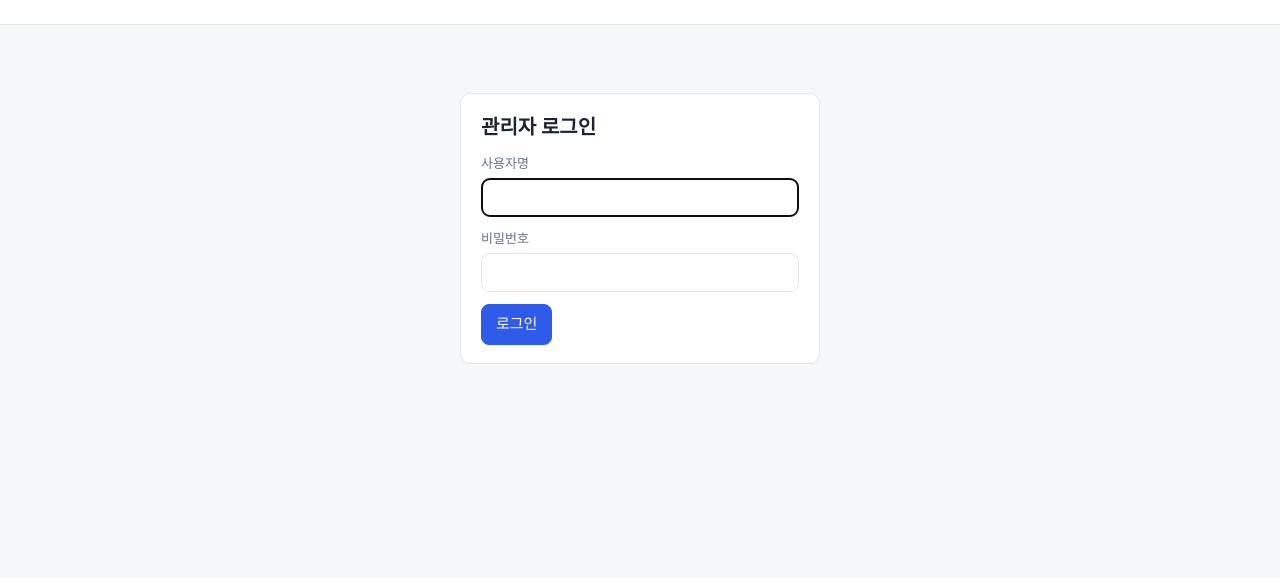
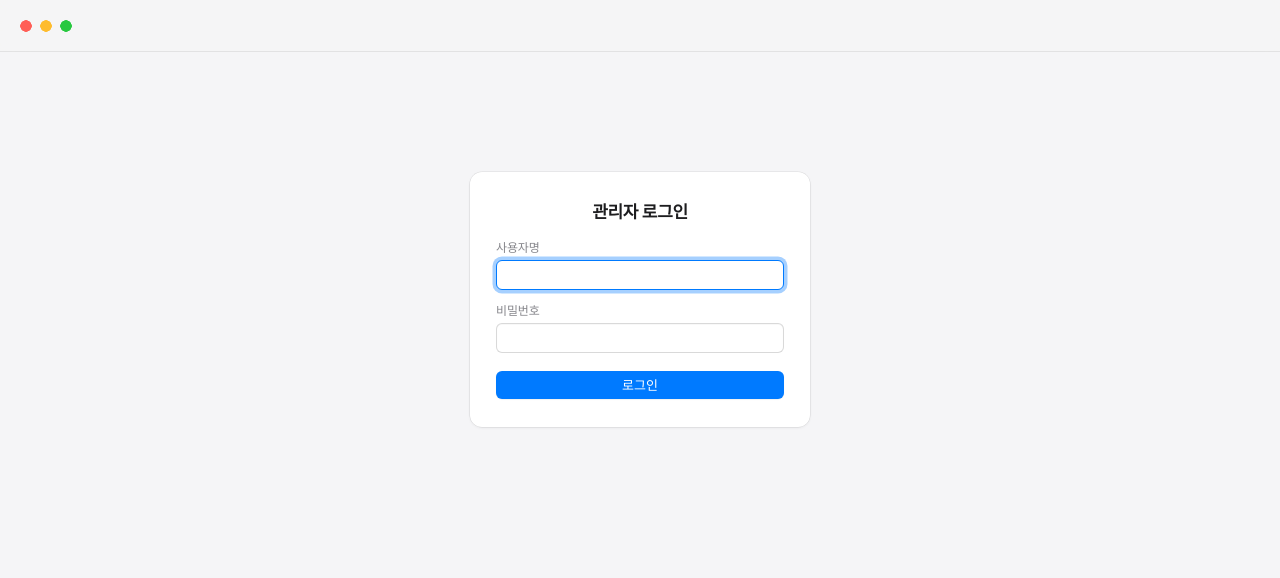
Before and after one commit to KIMSANGHYEON93/blog-automation, a Python web app: template src/interface/web/templates/login.html in a window 1280 px wide. Shown: the top 578 px of the page. Run offline with Jinja, Linux system fonts and the light colour scheme; the template is opened without the code that fills it, so the values that code supplies are empty.

Commit message:
feat(web): 대시보드 macOS 스타일 UI와 상세 화면 본문 표시
- CSS만 교체: 반투명 툴바·신호등, 묶음 카드, 시스템 색, 줄무늬 목록,
  다크 모드 자동 대응. CSP(script-src none, data: 불가) 안에서 CSS만 사용
- 상세 화면에 마크다운 원문 본문 카드 추가(Jinja 이스케이프).
  PostSummary.body_markdown 필드 추가(기본값 있어 기존 생성 호환)

Co-Authored-By: Claude Opus 5.5 (1M context) <noreply@anthropic.com>

```diff
--- a/src/application/use_cases/list_posts.py
+++ b/src/application/use_cases/list_posts.py
@@ -30,6 +30,7 @@ class PostSummary:
     error_message: str
     meta_description: str
     blockers: tuple[str, ...]
+    body_markdown: str = ""
 
     @property
     def can_publish(self) -> bool:
@@ -58,6 +59,7 @@ def summarize(post: Post) -> PostSummary:
         error_message=post.error_message,
         meta_description=content.meta_description if content else "",
         blockers=tuple(publish_blockers(post)),
+        body_markdown=(content.body_markdown or "") if content else "",
     )
 
 
--- a/src/interface/web/static/dashboard.css
+++ b/src/interface/web/static/dashboard.css
@@ -1,55 +1,159 @@
+/* macOS 시스템 UI 톤 — System Settings·Finder 기준. CSP상 인라인 스타일·data: 아이콘 없이 CSS만 쓴다. */
 :root {
-  --bg: #f6f7f9; --card: #fff; --text: #1d2330; --muted: #667085; --line: #e4e7ec;
-  --accent: #2f5bea; --ok: #16794c; --warn: #b54708; --err: #b42318; --info: #175cd3;
+  --bg: #ececec; --window: #f5f5f7; --card: #fff; --text: #1d1d1f; --muted: #86868b;
+  --line: rgba(0, 0, 0, .08); --fill: rgba(0, 0, 0, .05); --stripe: rgba(0, 0, 0, .025);
+  --toolbar: rgba(246, 246, 246, .8);
+  --accent: #007aff; --ok: #28a745; --warn: #c77700; --err: #ff3b30; --info: #007aff;
+  --ring: 0 0 0 3.5px rgba(0, 122, 255, .35);
+  --shadow: 0 0 0 .5px rgba(0, 0, 0, .1), 0 1px 3px rgba(0, 0, 0, .06);
+  --control: rgba(0, 0, 0, .15);
+  color-scheme: light dark;
 }
+@media (prefers-color-scheme: dark) {
+  :root {
+    --bg: #1e1e1e; --window: #232323; --card: #2c2c2e; --text: #f5f5f7; --muted: #98989d;
+    --line: rgba(255, 255, 255, .1); --fill: rgba(255, 255, 255, .08); --stripe: rgba(255, 255, 255, .03);
+    --toolbar: rgba(44, 44, 46, .8);
+    --accent: #0a84ff; --ok: #32d74b; --warn: #ff9f0a; --err: #ff453a; --info: #0a84ff;
+    --shadow: 0 0 0 .5px rgba(255, 255, 255, .12), 0 1px 3px rgba(0, 0, 0, .4);
+    --control: rgba(255, 255, 255, .18);
+  }
+}
+
 * { box-sizing: border-box; }
-body { margin: 0; font: 15px/1.5 -apple-system, BlinkMacSystemFont, "Apple SD Gothic Neo", "Noto Sans KR", sans-serif; background: var(--bg); color: var(--text); }
+body {
+  margin: 0; background: var(--window); color: var(--text);
+  font: 14px/1.45 -apple-system, BlinkMacSystemFont, "SF Pro Text", "Apple SD Gothic Neo", "Noto Sans KR", sans-serif;
+  -webkit-font-smoothing: antialiased; letter-spacing: -.01em;
+}
 a { color: var(--accent); text-decoration: none; }
 a:hover { text-decoration: underline; }
-.topbar { display: flex; justify-content: space-between; align-items: center; padding: 12px 20px; background: var(--card); border-bottom: 1px solid var(--line); }
-.brand { font-weight: 700; color: var(--text); }
-.topbar nav { display: flex; gap: 12px; align-items: center; }
+:focus-visible { outline: none; box-shadow: var(--ring); border-radius: 6px; }
+
+/* 툴바: 반투명 + 신호등 */
+.topbar {
+  position: sticky; top: 0; z-index: 10;
+  display: flex; justify-content: space-between; align-items: center; gap: 12px;
+  height: 52px; padding: 0 20px 0 88px;
+  background: var(--toolbar); border-bottom: .5px solid var(--line);
+  -webkit-backdrop-filter: saturate(180%) blur(20px); backdrop-filter: saturate(180%) blur(20px);
+}
+.topbar::before {
+  content: ""; position: absolute; left: 20px; top: 50%; width: 52px; height: 12px; margin-top: -6px;
+  background:
+    radial-gradient(circle at 6px 6px, #ff5f57 5.5px, transparent 6px),
+    radial-gradient(circle at 26px 6px, #febc2e 5.5px, transparent 6px),
+    radial-gradient(circle at 46px 6px, #28c840 5.5px, transparent 6px);
+}
+.brand { font-weight: 600; font-size: 13px; color: var(--text); }
+.brand:hover { text-decoration: none; }
+.topbar nav { display: flex; gap: 12px; align-items: center; font-size: 13px; }
 .who { color: var(--muted); }
-.container { max-width: 1100px; margin: 0 auto; padding: 20px 16px 48px; }
-.card { background: var(--card); border: 1px solid var(--line); border-radius: 10px; padding: 18px 20px; margin-bottom: 16px; }
-.card h1 { font-size: 20px; margin: 0 0 12px; }
-.card h2 { font-size: 16px; margin: 0 0 10px; }
-.login { max-width: 360px; margin: 48px auto; }
-.login label { display: block; margin-bottom: 12px; color: var(--muted); font-size: 13px; }
-input { width: 100%; padding: 9px 11px; border: 1px solid var(--line); border-radius: 8px; font: inherit; margin-top: 4px; }
-button { font: inherit; padding: 8px 14px; border-radius: 8px; border: 1px solid var(--line); background: var(--card); cursor: pointer; }
-button.primary { background: var(--accent); border-color: var(--accent); color: #fff; }
-button.link { border: 0; background: none; color: var(--accent); padding: 0; }
+
+.container { max-width: 1100px; margin: 0 auto; padding: 24px 20px 56px; }
+
+/* 묶음 카드 */
+.card {
+  background: var(--card); border-radius: 12px; box-shadow: var(--shadow);
+  padding: 18px 20px; margin-bottom: 20px;
+}
+.card h1 { font-size: 20px; font-weight: 700; letter-spacing: -.02em; margin: 0 0 14px; }
+.card h2 { font-size: 13px; font-weight: 600; color: var(--muted); margin: 0 0 10px; }
+
+/* 로그인: 시트처럼 가운데 */
+.login { max-width: 340px; margin: 12vh auto; padding: 28px 26px; text-align: center; }
+.login h1 { font-size: 17px; }
+.login label { display: block; margin-bottom: 12px; color: var(--muted); font-size: 12px; text-align: left; }
+.login button { width: 100%; margin-top: 6px; }
+
+/* 입력·버튼 */
+input {
+  width: 100%; height: 30px; padding: 0 10px; margin-top: 4px;
+  font: inherit; font-size: 13px; color: var(--text);
+  background: var(--card); border: .5px solid var(--control); border-radius: 6px;
+  box-shadow: inset 0 .5px 1px rgba(0, 0, 0, .06);
+}
+input:focus { outline: none; border-color: var(--accent); box-shadow: var(--ring); }
+button {
+  height: 28px; padding: 0 14px; font: inherit; font-size: 13px; font-weight: 500; color: var(--text);
+  background: var(--card); border: .5px solid var(--control); border-radius: 6px;
+  box-shadow: 0 .5px 1px rgba(0, 0, 0, .1); cursor: default;
+}
+button:active { filter: brightness(.95); }
+button.primary { background: var(--accent); border-color: transparent; color: #fff; }
+button.link { height: auto; border: 0; background: none; box-shadow: none; color: var(--accent); padding: 0; font-weight: 400; cursor: pointer; }
 form.inline { display: inline; }
-.notice { padding: 10px 14px; border-radius: 8px; margin: 0 0 14px; border: 1px solid; }
-.notice-error { background: #fef3f2; border-color: #fecdca; color: var(--err); }
-.notice-info { background: #eff8ff; border-color: #b2ddff; color: var(--info); }
-.notice-success { background: #ecfdf3; border-color: #abefc6; color: var(--ok); }
-.stats { display: grid; grid-template-columns: repeat(auto-fill, minmax(110px, 1fr)); gap: 10px; margin-bottom: 14px; }
-.stat { background: var(--card); border: 1px solid var(--line); border-radius: 10px; padding: 10px 12px; color: var(--text); }
-.stat.active { border-color: var(--accent); box-shadow: 0 0 0 1px var(--accent) inset; }
-.stat-label { display: block; font-size: 12px; color: var(--muted); }
-.stat-value { font-size: 22px; font-weight: 700; font-variant-numeric: tabular-nums; }
-.search { display: flex; gap: 8px; margin-bottom: 14px; }
-.search input { margin: 0; flex: 1; min-width: 0; }
-.search button { flex-shrink: 0; white-space: nowrap; }
+
+/* 알림: 색 틴트 배너 */
+.notice { padding: 10px 14px; border-radius: 10px; margin: 0 0 16px; font-size: 13px; background: var(--fill); border: 0; }
+.notice-error { background: color-mix(in srgb, var(--err) 12%, transparent); color: var(--err); }
+.notice-info { background: color-mix(in srgb, var(--info) 12%, transparent); color: var(--info); }
+.notice-success { background: color-mix(in srgb, var(--ok) 14%, transparent); color: var(--ok); }
+
+/* 상태 필터: System Settings 타일 */
+.stats { display: grid; grid-template-columns: repeat(auto-fill, minmax(112px, 1fr)); gap: 10px; margin-bottom: 16px; }
+.stat {
+  background: var(--card); border-radius: 10px; box-shadow: var(--shadow);
+  padding: 10px 12px; color: var(--text); transition: box-shadow .15s;
+}
+.stat:hover { text-decoration: none; background: color-mix(in srgb, var(--card) 92%, var(--accent)); }
+.stat.active { background: var(--accent); color: #fff; box-shadow: none; }
+.stat.active .stat-label { color: rgba(255, 255, 255, .8); }
+.stat-label { display: block; font-size: 11px; font-weight: 500; color: var(--muted); }
+.stat-value { font-size: 22px; font-weight: 600; letter-spacing: -.02em; font-variant-numeric: tabular-nums; }
+
+/* 검색 필드: 둥근 채움형 */
+.search { display: flex; gap: 8px; margin-bottom: 16px; }
+.search input { margin: 0; flex: 1; min-width: 0; background: var(--fill); border-color: transparent; box-shadow: none; border-radius: 8px; }
+.search input:focus { background: var(--card); border-color: var(--accent); box-shadow: var(--ring); }
+.search button { flex-shrink: 0; white-space: nowrap; height: 30px; }
+
+/* 목록: Finder 줄무늬 */
+.card:has(> .table-wrap) { padding: 6px 0; overflow: hidden; }
 .table-wrap { overflow-x: auto; }
-table { width: 100%; border-collapse: collapse; }
-th, td { text-align: left; padding: 9px 8px; border-bottom: 1px solid var(--line); vertical-align: top; }
-th { font-size: 12px; color: var(--muted); font-weight: 600; }
+table { width: 100%; border-collapse: collapse; font-size: 13px; }
+th, td { text-align: left; padding: 8px 12px; vertical-align: middle; }
+th { font-size: 11px; color: var(--muted); font-weight: 500; border-bottom: .5px solid var(--line); }
+tbody tr:nth-child(even) { background: var(--stripe); }
+tbody tr:hover { background: color-mix(in srgb, var(--accent) 8%, transparent); }
+th:first-child, td:first-child { padding-left: 20px; }
+th:last-child, td:last-child { padding-right: 20px; }
 .num { text-align: right; font-variant-numeric: tabular-nums; white-space: nowrap; }
 .kw { font-weight: 600; }
-.sub { font-size: 13px; color: var(--muted); }
-.empty { text-align: center; color: var(--muted); padding: 24px; }
-.badge { display: inline-block; font-size: 12px; padding: 2px 8px; border-radius: 999px; background: #f2f4f7; color: var(--muted); white-space: nowrap; }
-.badge-pending { background: #eff8ff; color: var(--info); }
-.badge-published { background: #ecfdf3; color: var(--ok); }
-.badge-failed { background: #fef3f2; color: var(--err); }
-.badge-revision_pending, .badge-hold { background: #fffaeb; color: var(--warn); }
-.meta { display: grid; grid-template-columns: 110px 1fr; gap: 6px 12px; margin: 0; }
-.meta dt { color: var(--muted); font-size: 13px; }
+.sub { font-size: 12px; color: var(--muted); }
+.empty { text-align: center; color: var(--muted); padding: 32px; }
+
+/* 상태 배지: 시스템 색 틴트 */
+.badge {
+  display: inline-block; font-size: 11px; font-weight: 600; padding: 2px 8px; border-radius: 999px;
+  background: var(--fill); color: var(--muted); white-space: nowrap;
+}
+.badge-pending { background: color-mix(in srgb, var(--info) 14%, transparent); color: var(--info); }
+.badge-published { background: color-mix(in srgb, var(--ok) 16%, transparent); color: var(--ok); }
+.badge-failed { background: color-mix(in srgb, var(--err) 14%, transparent); color: var(--err); }
+.badge-revision_pending, .badge-hold { background: color-mix(in srgb, var(--warn) 16%, transparent); color: var(--warn); }
+
+/* 상세: 설정 화면식 라벨-값 행 */
+.meta { display: grid; grid-template-columns: 120px 1fr; margin: 0; font-size: 13px; }
+.meta dt, .meta dd { padding: 9px 0; border-bottom: .5px solid var(--line); }
+.meta dt { color: var(--muted); }
 .meta dd { margin: 0; word-break: break-word; }
+.meta dt:last-of-type, .meta dd:last-of-type { border-bottom: 0; }
 .error-text { color: var(--err); }
-.blockers { color: var(--err); margin: 0; padding-left: 20px; }
-.jobs { margin: 0; padding-left: 18px; }
-@media (max-width: 640px) { .meta { grid-template-columns: 1fr; } .meta dt { margin-top: 6px; } }
+.body {
+  margin: 0; max-height: 70vh; overflow: auto; padding: 14px 16px;
+  background: var(--fill); border-radius: 8px;
+  font: 13px/1.7 -apple-system, BlinkMacSystemFont, "Apple SD Gothic Neo", sans-serif;
+  white-space: pre-wrap; word-break: break-word;
+}
+.blockers { color: var(--err); margin: 0; padding-left: 20px; font-size: 13px; }
+.jobs { margin: 0; padding-left: 18px; font-size: 13px; }
+.jobs li { padding: 3px 0; }
+
+@media (max-width: 640px) {
+  .topbar { padding-left: 16px; }
+  .topbar::before { display: none; }
+  .container { padding: 16px 16px 40px; }
+  .meta { grid-template-columns: 1fr; }
+  .meta dt { border-bottom: 0; padding-bottom: 0; }
+}
```
Also changed, not shown: src/interface/web/templates/post_detail.html (+9 -0 lines), tests/unit/interface/test_web_app.py (+23 -0 lines).
